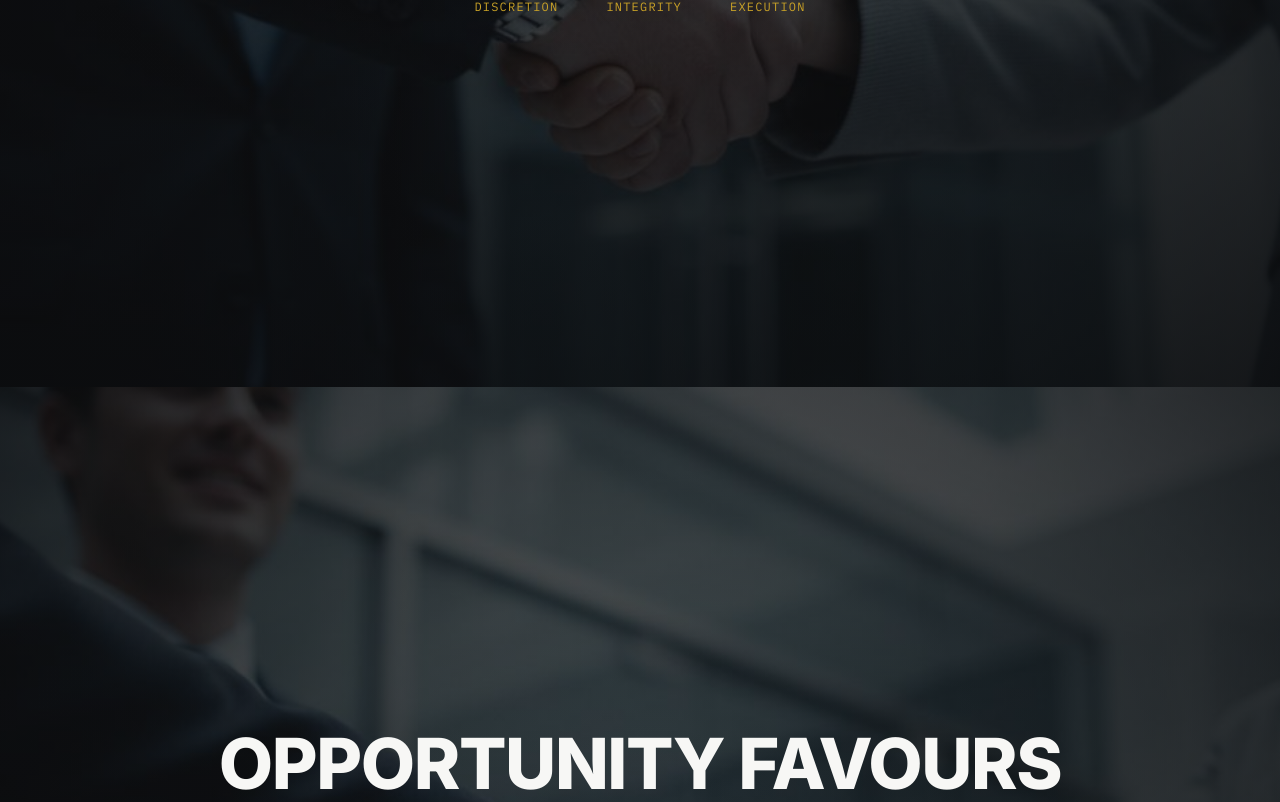
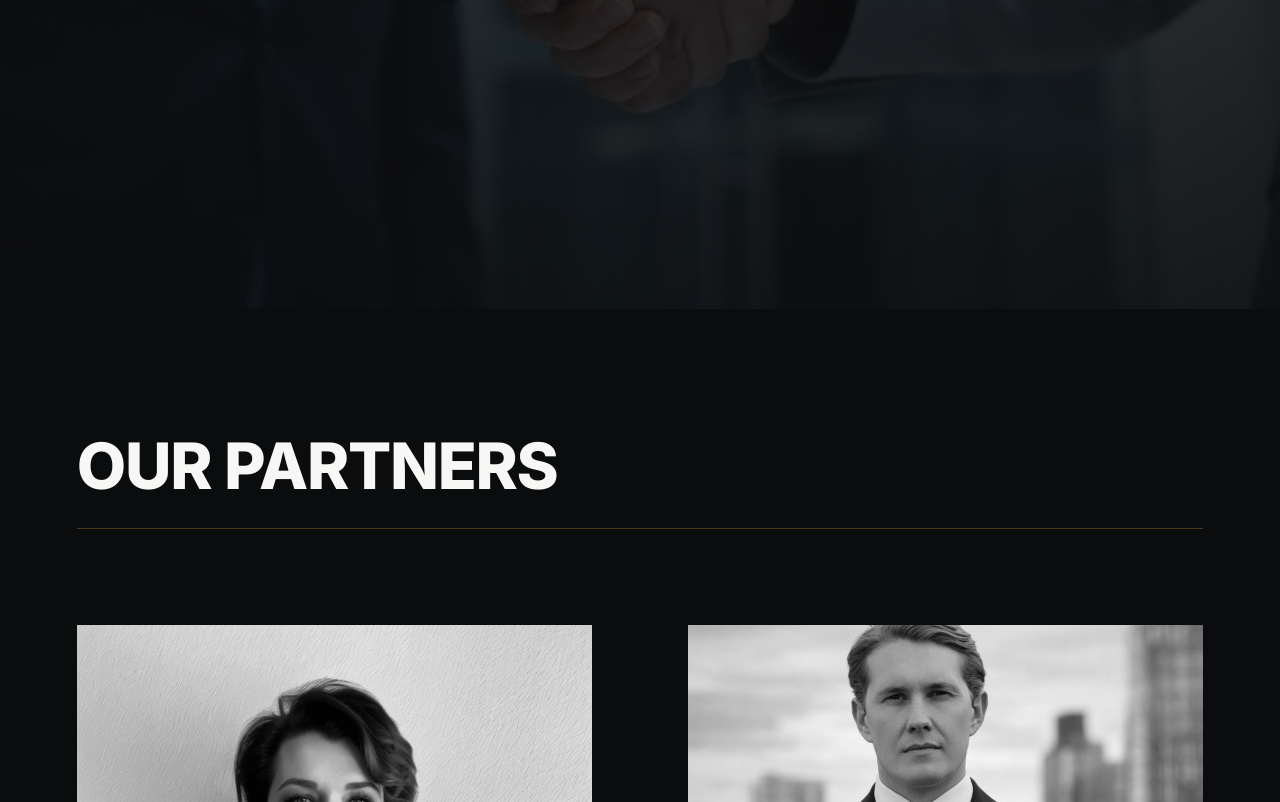
Before and after one commit to juliehart5/TCC, a React (Vite) app: page / in a window 1280 px wide. Shown: the part 5618-6420 px from the top of the page. Built offline with nearby package versions, Linux system fonts and the light colour scheme.

Commit message:
feat: capitalize service titles and update partners section with bios and images

```diff
--- a/src/App.tsx
+++ b/src/App.tsx
@@ -5,7 +5,7 @@ import { GlobalReach } from '@/sections/GlobalReach';
 import { MarketsChange } from '@/sections/MarketsChange';
 import { Services } from '@/sections/Services';
 import { Trust } from '@/sections/Trust';
-import { Opportunity } from '@/sections/Opportunity';
+import { Partners } from '@/sections/Opportunity';
 import { Discipline } from '@/sections/Discipline';
 import { ReadyCTA } from '@/sections/ReadyCTA';
 import { Contact } from '@/sections/Contact';
@@ -43,8 +43,8 @@ function App() {
           <Trust />
         </div>
 
-        {/* Section 7: Opportunity */}
-        <Opportunity />
+        {/* Section 7: Partners */}
+        <Partners />
 
         {/* Section 8: Discipline */}
         <Discipline />
--- a/src/sections/Opportunity.tsx
+++ b/src/sections/Opportunity.tsx
@@ -1,55 +1,89 @@
 import { useScrollReveal } from '@/hooks/useScrollReveal';
 
-export function Opportunity() {
-  const { ref: sectionRef, isRevealed } = useScrollReveal<HTMLElement>({ threshold: 0.3 });
+const partners = [
+  {
+    name: 'Julie',
+    image: '/Julie.jpeg',
+    bio: [
+      'International lending and trade finance background',
+      'Research and Innovation at top European Universities',
+      'Experienced in gold and silver sourcing and delivering',
+      'Global network'
+    ]
+  },
+  {
+    name: 'George',
+    image: '/George.jpeg',
+    bio: [
+      'Financial markets background',
+      'Trade execution',
+      '9 years experience in sourcing and delivering gold bullion and dore',
+      'Diverse network'
+    ]
+  }
+];
+
+export function Partners() {
+  const { ref: sectionRef, isRevealed } = useScrollReveal<HTMLElement>({ threshold: 0.15 });
 
   return (
     <section
       ref={sectionRef}
-      className="relative w-full min-h-[60vh] lg:min-h-screen overflow-hidden py-14 lg:py-24"
+      id="partners"
+      className="relative w-full py-20 lg:py-32 bg-[#0B0C0E]"
     >
-      {/* Background Image - slightly different composition */}
-      <div className="absolute inset-0">
-        <img
-          src="/handshake_closeup.jpg"
-          alt="Business handshake"
-          className="w-full h-full object-cover scale-105 -translate-x-4"
-        />
-      </div>
+      <div className="relative z-10 px-6 sm:px-12 lg:px-[6vw]">
+        <div className="max-w-7xl mx-auto">
+          {/* Header */}
+          <div className="mb-16 lg:mb-24">
+            <h2
+              className={`font-display text-[clamp(36px,5vw,72px)] text-[#F7F7F5] uppercase tracking-[-0.03em] transition-all duration-1000 ${isRevealed ? 'opacity-100 translate-x-0' : 'opacity-0 -translate-x-12'
+                }`}
+            >
+              Our Partners
+            </h2>
+            <div
+              className={`h-px bg-[#C9A227]/30 mt-8 transition-all duration-1000 delay-300 ${isRevealed ? 'w-full' : 'w-0'
+                }`}
+            />
+          </div>
 
-      {/* Dark Overlay */}
-      <div className="absolute inset-0 dark-overlay" />
+          {/* Partners Grid */}
+          <div className="grid md:grid-cols-2 gap-12 lg:gap-24">
+            {partners.map((partner, index) => (
+              <div
+                key={partner.name}
+                className={`group transition-all duration-1000 ${isRevealed ? 'opacity-100 translate-y-0' : 'opacity-0 translate-y-12'
+                  }`}
+                style={{ transitionDelay: `${index * 200}ms` }}
+              >
+                <div className="relative aspect-[4/5] overflow-hidden grayscale hover:grayscale-0 transition-all duration-700">
+                  <img
+                    src={partner.image}
+                    alt={partner.name}
+                    className="w-full h-full object-cover transition-transform duration-700 group-hover:scale-105"
+                  />
+                  <div className="absolute inset-0 bg-gradient-to-t from-[#0B0C0E] via-transparent to-transparent opacity-60" />
+                </div>
 
-      {/* Vignette */}
-      <div className="absolute inset-0 vignette" />
-
-      {/* Content */}
-      <div className="relative z-10 flex flex-col items-center justify-center min-h-[60vh] lg:min-h-screen px-6 text-center">
-        {/* Headline */}
-        <h2
-          className={`font-display text-[clamp(32px,5.5vw,84px)] text-[#F7F7F5] uppercase tracking-[-0.03em] leading-[0.95] transition-all duration-1000 ${isRevealed ? 'opacity-100 translate-x-0' : 'opacity-0 translate-x-16'
-            }`}
-        >
-          <span className="block">Opportunity Favours</span>
-          <span className="block mt-2">The Ready</span>
-        </h2>
-
-        {/* Body */}
-        <p
-          className={`mt-10 max-w-xl text-[clamp(14px,1.2vw,16px)] text-[#B9B5AD] leading-relaxed transition-all duration-1000 delay-200 ${isRevealed ? 'opacity-100 translate-y-0' : 'opacity-0 translate-y-8'
-            }`}
-        >
-          When the moment arrives, we move—clear terms, fast execution, no surprises.
-        </p>
-
-        {/* CTA */}
-        <div
-          className={`mt-12 transition-all duration-1000 delay-400 ${isRevealed ? 'opacity-100 translate-y-0' : 'opacity-0 translate-y-8'
-            }`}
-        >
-          <a href="#contact" className="btn-primary">
-            Request a call
-          </a>
+                <div className="mt-8">
+                  <h3 className="font-display text-3xl text-[#F7F7F5] uppercase tracking-wider mb-6">
+                    {partner.name}
+                  </h3>
+                  <ul className="space-y-4">
+                    {partner.bio.map((item, i) => (
+                      <li key={i} className="flex items-start gap-3">
+                        <div className="w-1.5 h-1.5 rounded-full bg-[#C9A227] mt-2 shrink-0" />
+                        <p className="text-[#B9B5AD] text-sm lg:text-base leading-relaxed font-mono tracking-tight group-hover:text-[#F7F7F5] transition-colors duration-300">
+                          {item}
+                        </p>
+                      </li>
+                    ))}
+                  </ul>
+                </div>
+              </div>
+            ))}
+          </div>
         </div>
       </div>
     </section>
--- a/src/sections/Services.tsx
+++ b/src/sections/Services.tsx
@@ -2,12 +2,11 @@ import { useScrollReveal } from '@/hooks/useScrollReveal';
 import { Shield, Package, Layers, Box, Bitcoin, DollarSign, History, FileText } from 'lucide-react';
 
 const services = [
-  { icon: Package, title: 'Bullion Sourcing & Delivery' },
-  { icon: Layers, title: 'Gold Dore Sourcing & Delivery' },
+  { icon: Package, title: 'Bullion & Dore Sourcing & Delivery' },
   { icon: Shield, title: 'Silver Sourcing & Delivery' },
   { icon: Box, title: 'Copper Cathode Sourcing & Delivery' },
-  { icon: Bitcoin, title: 'BTC private sales & purchase' },
-  { icon: DollarSign, title: 'USDT private sales & purchase' },
+  { icon: Bitcoin, title: 'BTC Private Sales & Purchase' },
+  { icon: DollarSign, title: 'USDT Private Sales & Purchase' },
   { icon: History, title: 'Historical Asset Sourcing' },
   { icon: FileText, title: 'Private Placement Programmes' },
 ];
```
Also changed, not shown: public/George.jpeg (added), public/Julie.jpeg (added).
